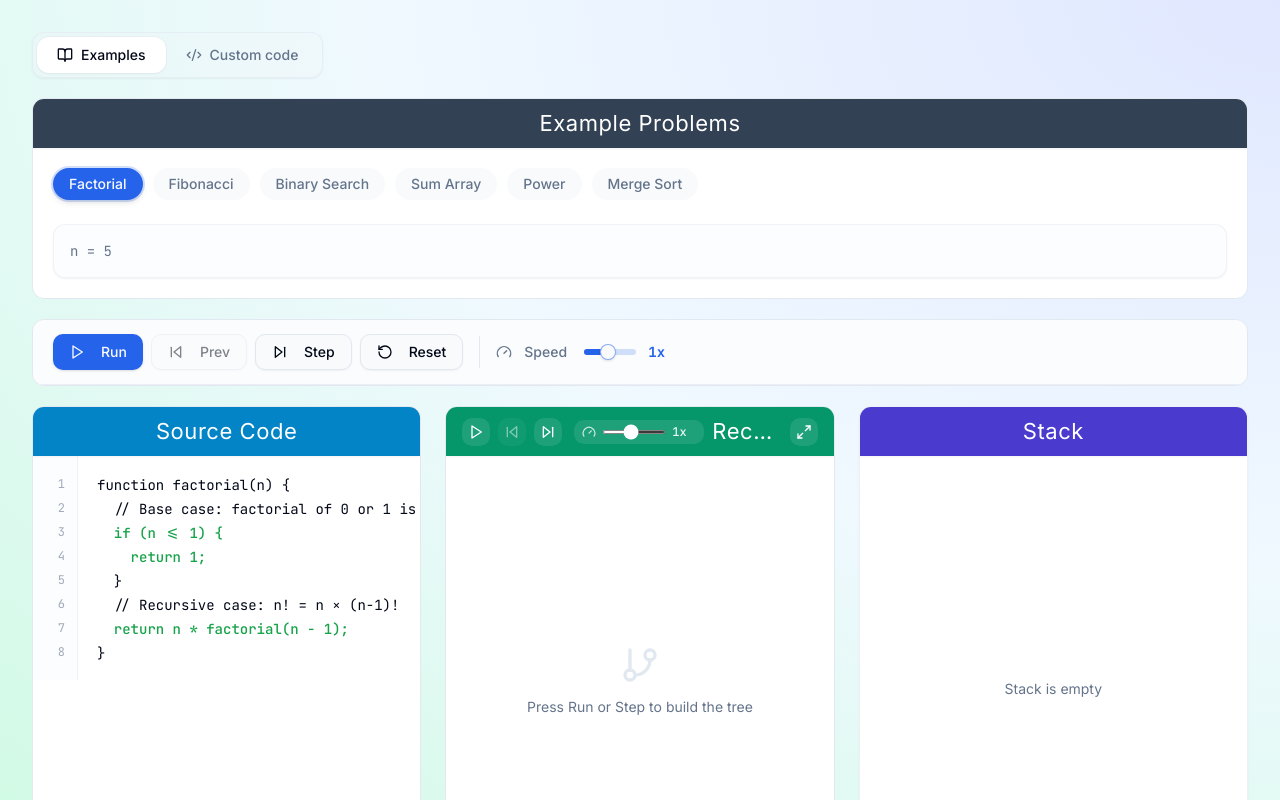
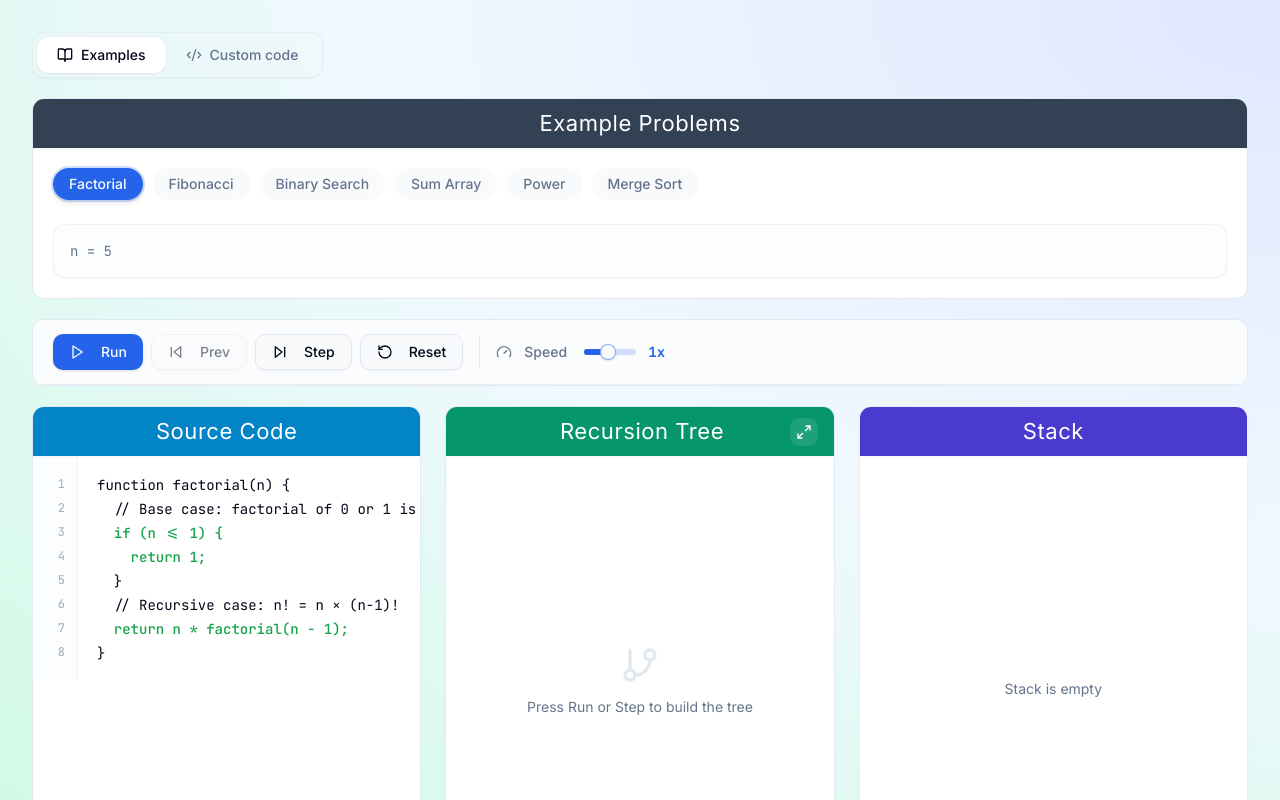
Before and after one commit to yuvnex/Recursion_Visualizer, a React (Vite) app: page / in a window 1280 px wide. Shown: the top 800 px of the page. Built offline with nearby package versions, Linux system fonts and the light colour scheme.

Commit message:
fix:Removed Button from the Recursion tree

```diff
--- a/src/components/recursion/RecursionTree.jsx
+++ b/src/components/recursion/RecursionTree.jsx
@@ -205,7 +205,7 @@ export default function RecursionTree({
   return (
     <Card className="app-panel flex h-full flex-col overflow-hidden">
       <div className="bg-[#059669] text-white py-2 px-2 sm:px-4 z-10 shadow-sm flex items-center justify-between gap-2 overflow-hidden">
-        {onStart ? (
+        {onStart && isExpanded ? (
           <div className="flex items-center gap-1 sm:gap-2 shrink-0">
             {!isRunning || isPaused ? (
               <button
```
